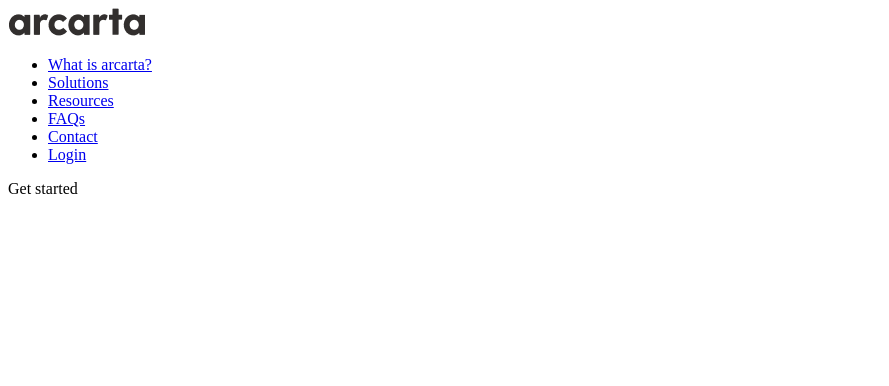
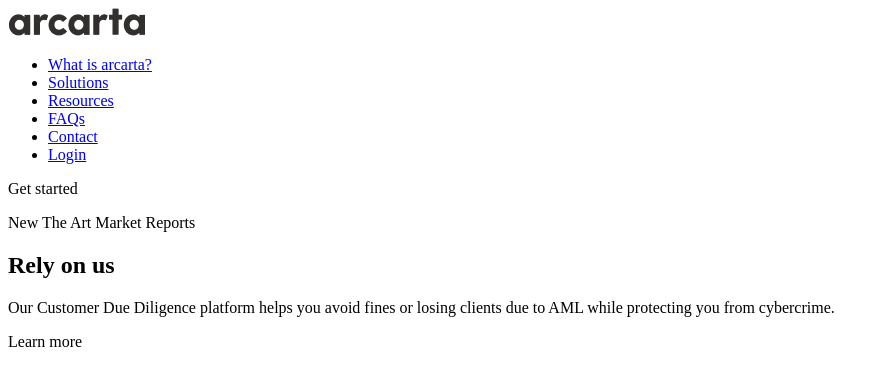
Before and after one commit to kozyrrrr/lab2, a plain HTML site: page index.html in a window 1280 px wide. Shown: the whole page, without its empty margins (0-889 px from the left). Drawn offline with Linux system fonts and the light colour scheme.

Commit message:
smth
smth

```diff
--- a/index.html
+++ b/index.html
@@ -25,7 +25,19 @@
     </header>
 
 
-    <main></main>
+    <main>
+      <section>
+        <div>
+          <p><span>New</span><span></span> The Art Market Reports</span></p>
+
+        </div>
+        <h1>Rely on us</h1>
+        <p>Our Customer Due Diligence platform helps you avoid fines
+          or losing clients due to AML while protecting you from cybercrime.</p>
+        <p>Learn more</p>
+
+      </section>
+    </main>
 
 
     <footer></footer>
```
